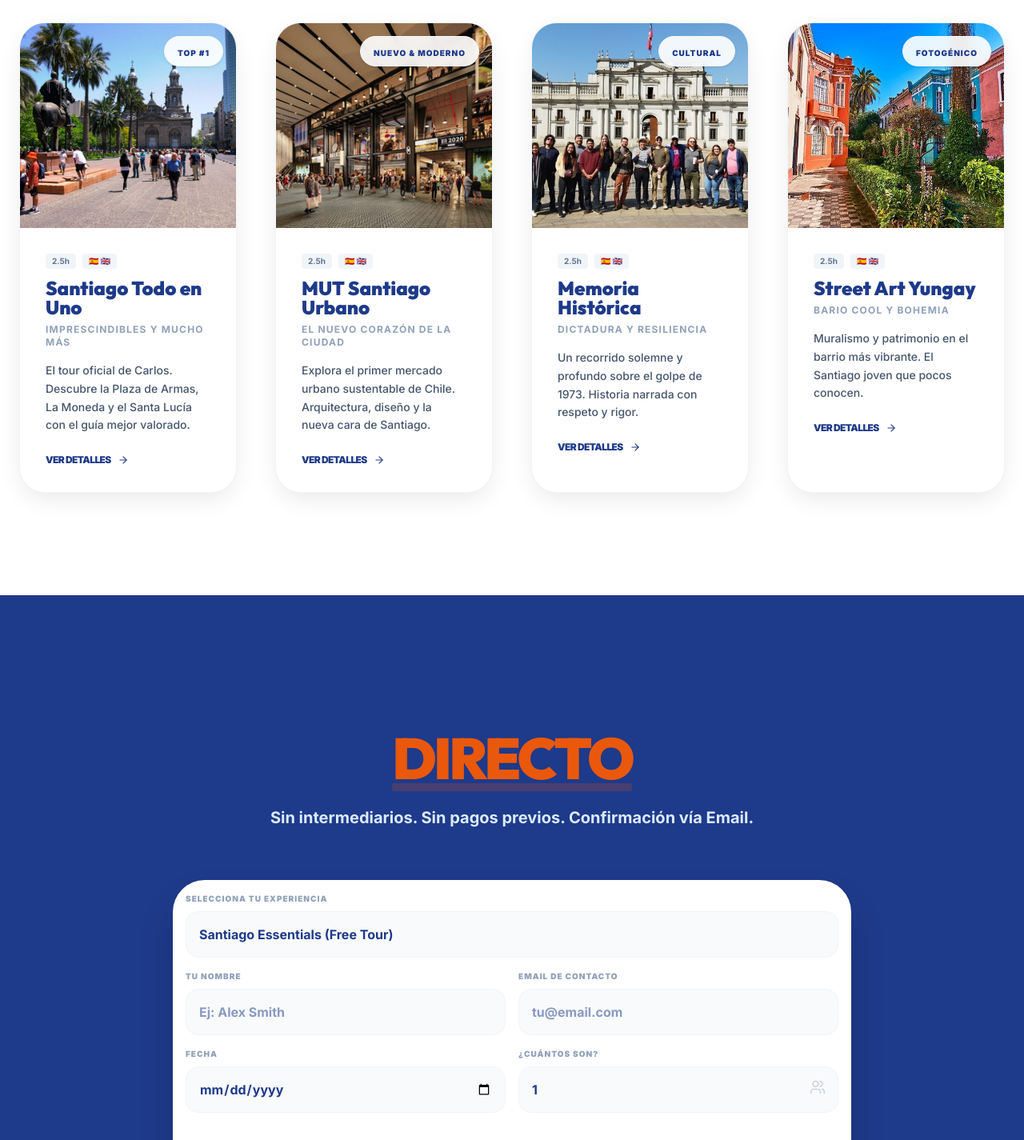
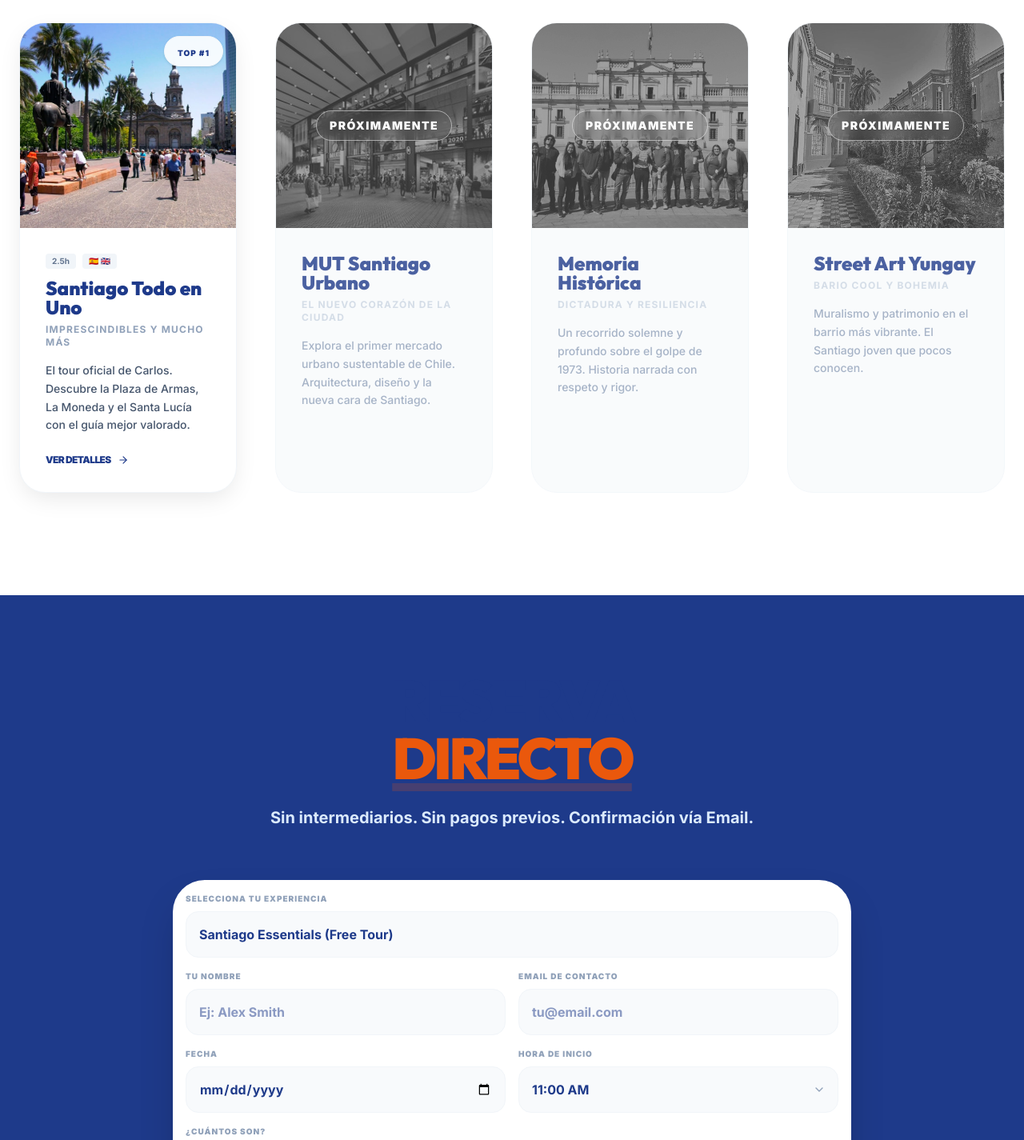
Before and after one commit to LucioVita/freetour-chile, a Next.js app: page / in a window 1280 px wide. Shown: the part 1330-2755 px from the top of the page at 80% size. Built offline with nearby package versions, Linux system fonts and the light colour scheme.

Commit message:
opcion de horarios en reservas

```diff
--- a/src/app/page.tsx
+++ b/src/app/page.tsx
@@ -12,6 +12,7 @@ const tours = [
   {
     id: "essentials",
     active: true,
+    comingSoon: false,
     title: "Santiago Todo en Uno",
     subtitle: "Imprescindibles y mucho más",
     description: "El tour oficial de Carlos. Descubre la Plaza de Armas, La Moneda y el Santa Lucía con el guía mejor valorado.",
@@ -23,6 +24,7 @@ const tours = [
   {
     id: "mut",
     active: true,
+    comingSoon: true,
     title: "MUT Santiago Urbano",
     subtitle: "El nuevo corazón de la ciudad",
     description: "Explora el primer mercado urbano sustentable de Chile. Arquitectura, diseño y la nueva cara de Santiago.",
@@ -34,6 +36,7 @@ const tours = [
   {
     id: "history",
     active: true,
+    comingSoon: true,
     title: "Memoria Histórica",
     subtitle: "Dictadura y Resiliencia",
     description: "Un recorrido solemne y profundo sobre el golpe de 1973. Historia narrada con respeto y rigor.",
@@ -45,6 +48,7 @@ const tours = [
   {
     id: "art",
     active: true,
+    comingSoon: true,
     title: "Street Art Yungay",
     subtitle: "Bario Cool y Bohemia",
     description: "Muralismo y patrimonio en el barrio más vibrante. El Santiago joven que pocos conocen.",
@@ -130,6 +134,29 @@ export default function Home() {
           </div>
           <div className="grid grid-cols-1 md:grid-cols-2 lg:grid-cols-4 gap-12">
             {activeTours.map((tour) => (
+              tour.comingSoon ? (
+                <div key={tour.id} className="group relative flex flex-col bg-slate-50 rounded-[2rem] overflow-hidden border border-slate-100 opacity-80 cursor-default">
+                  <div className="relative h-64 overflow-hidden bg-slate-200 grayscale">
+                    <Image src={tour.image} alt={tour.title} fill className="object-cover" />
+                    <div className="absolute inset-0 bg-black/40 flex items-center justify-center z-10">
+                      <span className="text-sm font-black uppercase tracking-widest text-white border border-white/50 px-4 py-2 rounded-full backdrop-blur-sm">
+                        PRÓXIMAMENTE
+                      </span>
+                    </div>
+                  </div>
+                  <div className="p-8 flex flex-col items-start text-left bg-slate-50">
+                    <h3 className="text-2xl font-black font-outfit text-slate-400 leading-none mb-2">
+                      {tour.title}
+                    </h3>
+                    <p className="text-xs font-bold text-slate-300 uppercase tracking-widest mb-4">
+                      {tour.subtitle}
+                    </p>
+                    <p className="text-sm text-slate-400 leading-relaxed font-medium">
+                      {tour.description}
+                    </p>
+                  </div>
+                </div>
+              ) : (
                 <Link key={tour.id} href={`/tours/${tour.slug}`} className="group relative flex flex-col bg-white rounded-[2rem] overflow-hidden tour-card-shadow border border-slate-100 transition-all hover:-translate-y-2">
                   <div className="relative h-64 overflow-hidden bg-slate-200">
                     <Image src={tour.image} alt={tour.title} fill className="object-cover transition-transform duration-700 group-hover:scale-110" />
@@ -156,6 +183,7 @@ export default function Home() {
                     </div>
                   </div>
                 </Link>
+              )
             ))}
           </div>
         </div>
--- a/src/app/tours/[slug]/page.tsx
+++ b/src/app/tours/[slug]/page.tsx
@@ -21,7 +21,7 @@ const toursData: Record<string, any> = {
         reviewsCount: 2540
     },
     "tour-mut-santiago-urbano": {
-        active: true,
+        active: false,
         title: "MUT Santiago Urbano",
         tagline: "El nuevo corazón de la ciudad",
         description: "Explora MUT, el primer mercado urbano sustentable de Chile. Una joya de arquitectura, diseño y gastronomía que está revolucionando Santiago.",
@@ -36,7 +36,7 @@ const toursData: Record<string, any> = {
         reviewsCount: 450
     },
     "tour-dictadura-chile-1973": {
-        active: true,
+        active: false,
         title: "Memoria Histórica 1973",
         tagline: "Dictadura y Resiliencia",
         description: "Un recorrido honesto y necesario sobre el golpe del 11 de septiembre de 1973. Historia contemporánea con rigor y respeto.",
@@ -51,7 +51,7 @@ const toursData: Record<string, any> = {
         reviewsCount: 1890
     },
     "tour-barrio-yungay-arte-urbano": {
-        active: true,
+        active: false,
         title: "Street Art Barrio Yungay",
         tagline: "Patrimonio y Bohemia",
         description: "Explora el barrio más cool de Santiago según Time Out. Muralismo, arquitectura patrimonial y la energía de la 'nueva bohemia'.",
--- a/src/components/BookingForm.tsx
+++ b/src/components/BookingForm.tsx
@@ -12,6 +12,7 @@ export default function BookingForm() {
         nombre: "",
         email: "",
         fecha: "",
+        hora: "11:00",
         personas: "1",
     });
 
@@ -65,10 +66,10 @@ export default function BookingForm() {
                         onChange={(e) => setFormData({ ...formData, tour: e.target.value })}
                         disabled={loading}
                     >
-                        <option>Santiago Essentials (Free Tour)</option>
-                        <option>MUT Santiago Urbano</option>
-                        <option>Tour Dictadura Chile 1973</option>
-                        <option>Street Art Barrio Yungay</option>
+                        <option value="Santiago Essentials (Free Tour)">Santiago Essentials (Free Tour)</option>
+                        <option value="MUT Santiago Urbano" disabled>MUT Santiago Urbano - PRÓXIMAMENTE</option>
+                        <option value="Tour Dictadura Chile 1973" disabled>Tour Dictadura Chile 1973 - PRÓXIMAMENTE</option>
+                        <option value="Street Art Barrio Yungay" disabled>Street Art Barrio Yungay - PRÓXIMAMENTE</option>
                     </select>
                 </div>
 
@@ -112,6 +113,26 @@ export default function BookingForm() {
                         />
                     </div>
                     <div>
+                        <label className="text-[10px] font-black uppercase tracking-widest text-slate-400 mb-2 block">Hora de inicio</label>
+                        <div className="relative">
+                            <select
+                                required
+                                className="w-full p-4 bg-slate-50 border border-slate-100 rounded-2xl font-bold text-primary focus:ring-2 focus:ring-accent outline-none appearance-none cursor-pointer"
+                                value={formData.hora}
+                                onChange={(e) => setFormData({ ...formData, hora: e.target.value })}
+                                disabled={loading}
+                            >
+                                <option value="11:00">11:00 AM</option>
+                                <option value="15:00">15:00 PM</option>
+                            </select>
+                            <div className="absolute right-4 top-1/2 -translate-y-1/2 pointer-events-none">
+                                <svg xmlns="http://www.w3.org/2000/svg" width="16" height="16" viewBox="0 0 24 24" fill="none" stroke="currentColor" strokeWidth="2" strokeLinecap="round" strokeLinejoin="round" className="text-slate-400"><path d="m6 9 6 6 6-6" /></svg>
+                            </div>
+                        </div>
+                    </div>
+                </div>
+
+                <div>
                     <label className="text-[10px] font-black uppercase tracking-widest text-slate-400 mb-2 block">¿Cuántos son?</label>
                     <div className="relative">
                         <input
@@ -124,7 +145,6 @@ export default function BookingForm() {
                             disabled={loading}
                         />
                         <Users className="absolute right-4 top-4 text-slate-300" size={20} />
-                        </div>
                     </div>
                 </div>
             </div>
--- a/src/components/Chatbot.tsx
+++ b/src/components/Chatbot.tsx
@@ -32,14 +32,24 @@ export default function Chatbot() {
     const [sessionId, setSessionId] = useState<string>('');
     const messagesEndRef = useRef<HTMLDivElement>(null);
 
-    // Initialize sessionId from localStorage or generate a new one
-    useEffect(() => {
+    // Initialize sessionId securely
+    const getSessionId = () => {
+        if (typeof window === 'undefined') return '';
         let storedId = localStorage.getItem('chat_session_id');
         if (!storedId) {
-            storedId = crypto.randomUUID();
+            // Robust UUID generation with fallback
+            if (typeof crypto !== 'undefined' && crypto.randomUUID) {
+                storedId = crypto.randomUUID();
+            } else {
+                storedId = Math.random().toString(36).substring(2, 15) + Math.random().toString(36).substring(2, 15);
+            }
             localStorage.setItem('chat_session_id', storedId);
         }
-        setSessionId(storedId);
+        return storedId;
+    };
+
+    useEffect(() => {
+        setSessionId(getSessionId());
     }, []);
 
     const scrollToBottom = () => {
@@ -60,6 +70,9 @@ export default function Chatbot() {
         if (e) e.preventDefault();
         if (!inputValue.trim() || isLoading) return;
 
+        const currentSessionId = getSessionId();
+        console.log('Sending message to n8n:', { message: inputValue, sessionId: currentSessionId });
+
         const userMessage: Message = {
             id: Date.now().toString(),
             role: 'user',
@@ -79,19 +92,18 @@ export default function Chatbot() {
                 },
                 body: JSON.stringify({
                     message: userMessage.content,
-                    sessionId: sessionId
+                    sessionId: currentSessionId
                 }),
             });
 
             if (!response.ok) {
-                throw new Error('Failed to get response from Pati');
+                throw new Error(`Failed to get response from Pati: ${response.status}`);
             }
 
             let data;
             const contentType = response.headers.get('content-type');
             if (contentType && contentType.includes('application/json')) {
                 try {
-                    // Clone response to try reading as JSON first without consuming the original stream
                     const responseClone = response.clone();
                     data = await responseClone.json();
                 } catch (e) {
@@ -102,8 +114,9 @@ export default function Chatbot() {
                 data = await response.text();
             }
 
+            console.log("n8n Raw Response:", data);
+
             // Attempt to extract response string from data
-            // Typical n8n responses might be { output: "text" } or [ { output: "text" } ]
             let botContent = '';
 
             if (typeof data === 'string') {
@@ -116,9 +129,6 @@ export default function Chatbot() {
             } else if (data && typeof data === 'object') {
                 botContent = (data as any).output || (data as any).response || (data as any).message || '';
             }
-
-            // Si n8n devuelve el mensaje por defecto o está vacío
-            console.log("n8n Raw Response:", data);
 
             if (!botContent || botContent === 'Workflow was started') {
                 console.warn("n8n returned empty or default content:", botContent);
```
Also changed, not shown: public/hero-santiago.jpg (added). Lines whose indentation alone changed are shown as unchanged.
